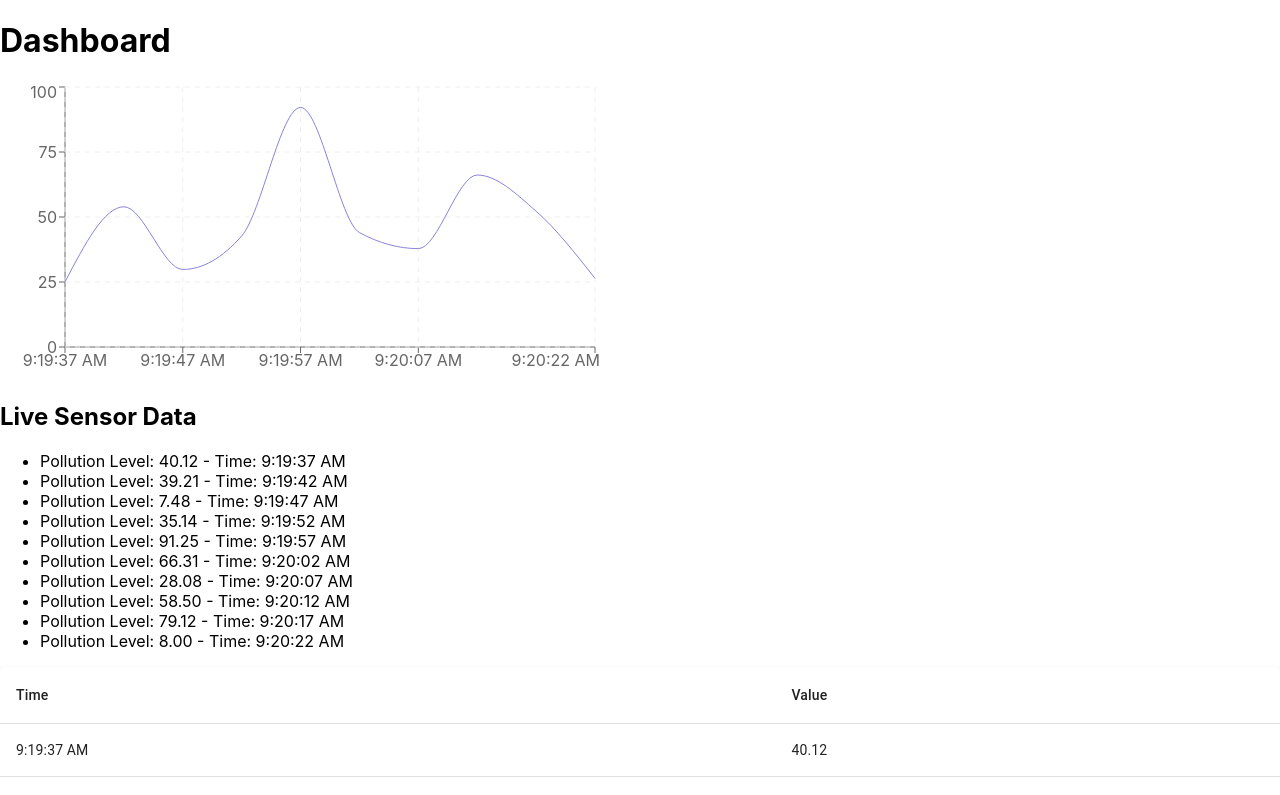
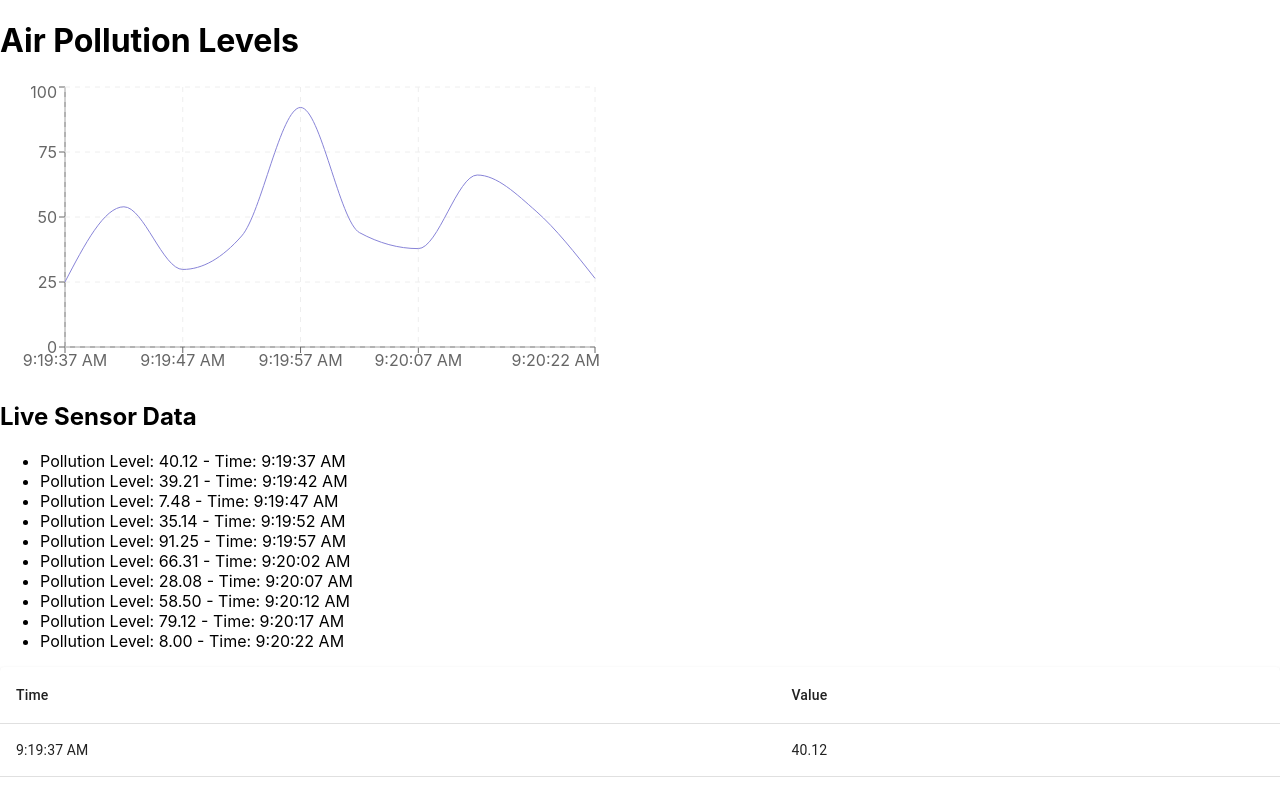
Before and after one commit to Anshizzi/airpurifier, a React (Create React App) app in the folder client/: page / in a window 1280 px wide. Shown: the top 795 px of the page. Built offline with nearby package versions, Linux system fonts and the light colour scheme.

Commit message:
frontend

```diff
--- a/client/src/components/dashboard.js
+++ b/client/src/components/dashboard.js
@@ -6,7 +6,7 @@ import DataTable from "./table";
 const Dashboard = ({ data }) => {
   return (
     <div>
-      <h1>Dashboard</h1>
+      <h1>Air Pollution Levels</h1> {/* This appears on the top of the pg*/}
       <Graph data={data} />
       <SensorData data={data} />
       <DataTable data={data} />
--- a/client/src/components/graph.js
+++ b/client/src/components/graph.js
@@ -13,5 +13,4 @@ const Graph = ({ data }) => {
   );
 };
 
-
 export default Graph;
```
